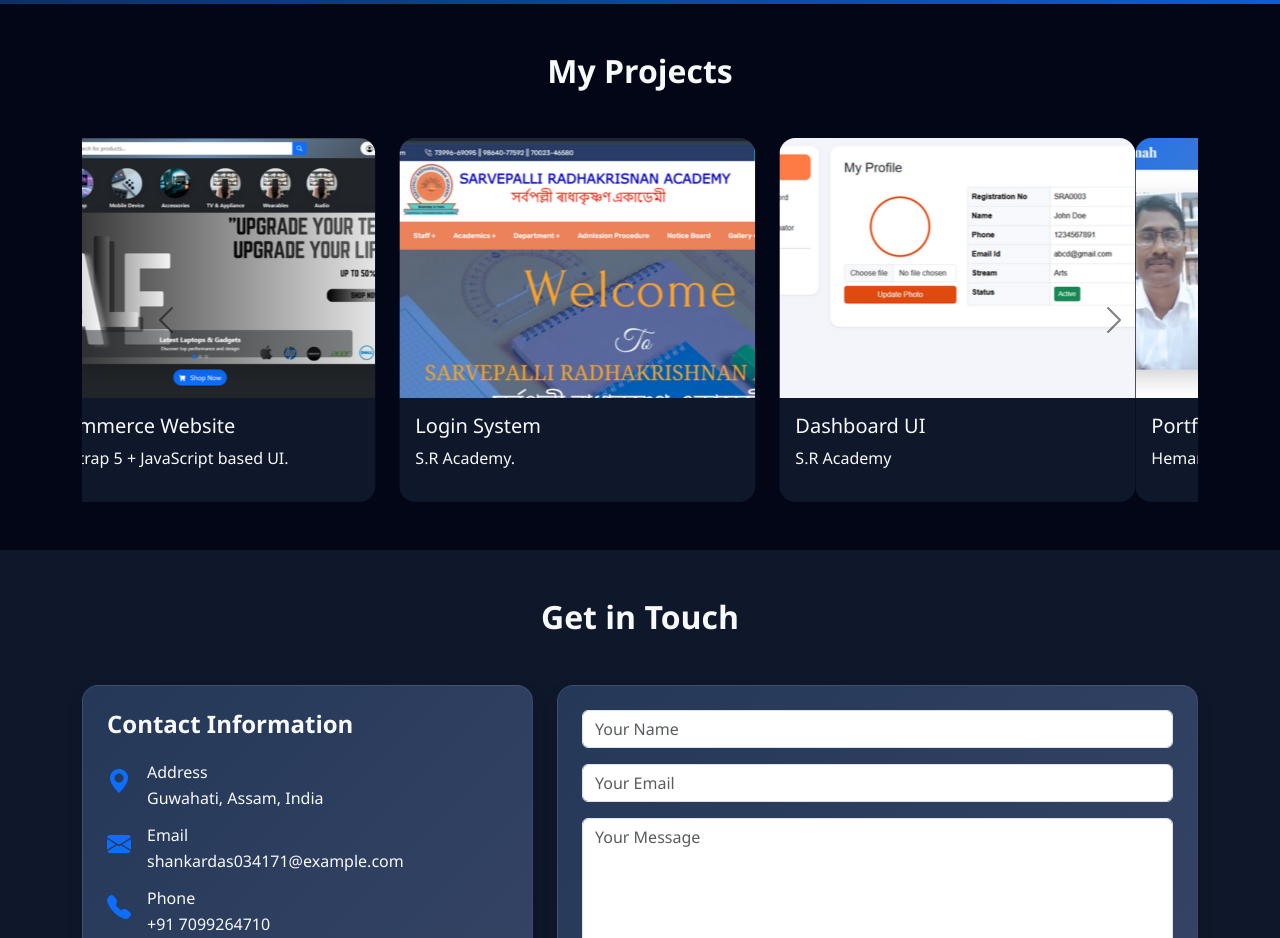
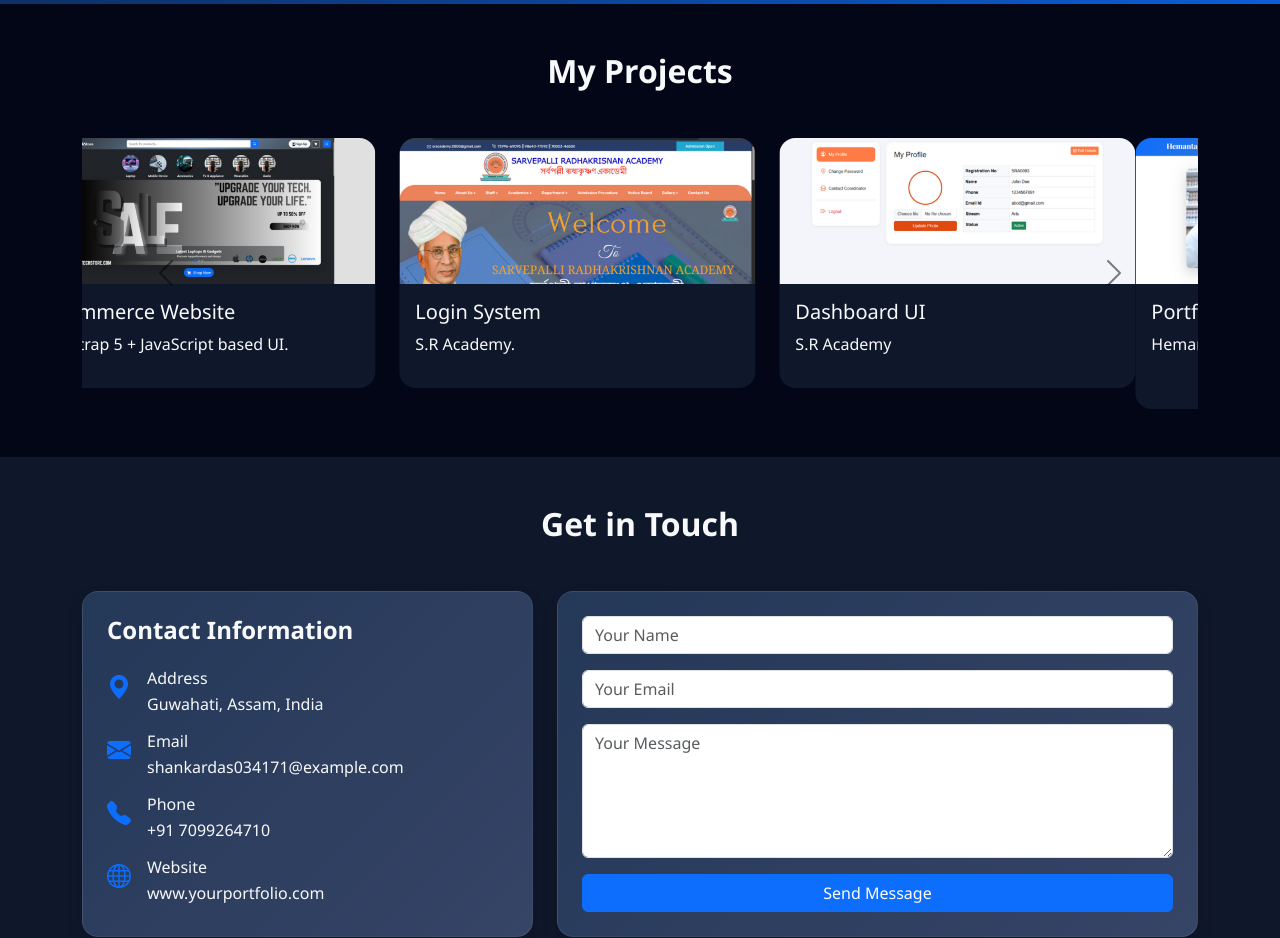
Before and after one commit to shankarcoder23/shankardas, a plain HTML site: page index.html in a window 1280 px wide. Shown: the part 2200-3138 px from the top of the page. Drawn offline with nearby package versions, Linux system fonts and the light colour scheme.

Commit message:
img-size update

```diff
--- a/index.html
+++ b/index.html
@@ -22,9 +22,12 @@
 }
 
 .project-card img {
-  height: 260px;
-  object-fit: cover;
+  width: 100%;
+  height: auto;          /* keeps original aspect ratio */
+  object-fit: contain;   /* shows full image, no crop */
+  background: #020617;   /* optional: fills empty space */
 }
+
 
 .project-card:hover {
   transform: translateY(-8px);
```
